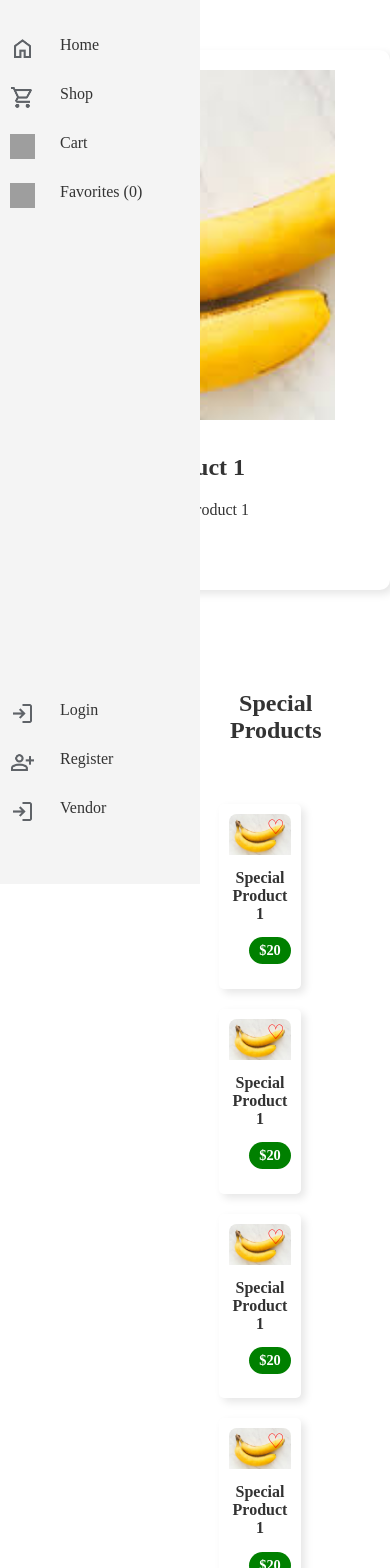
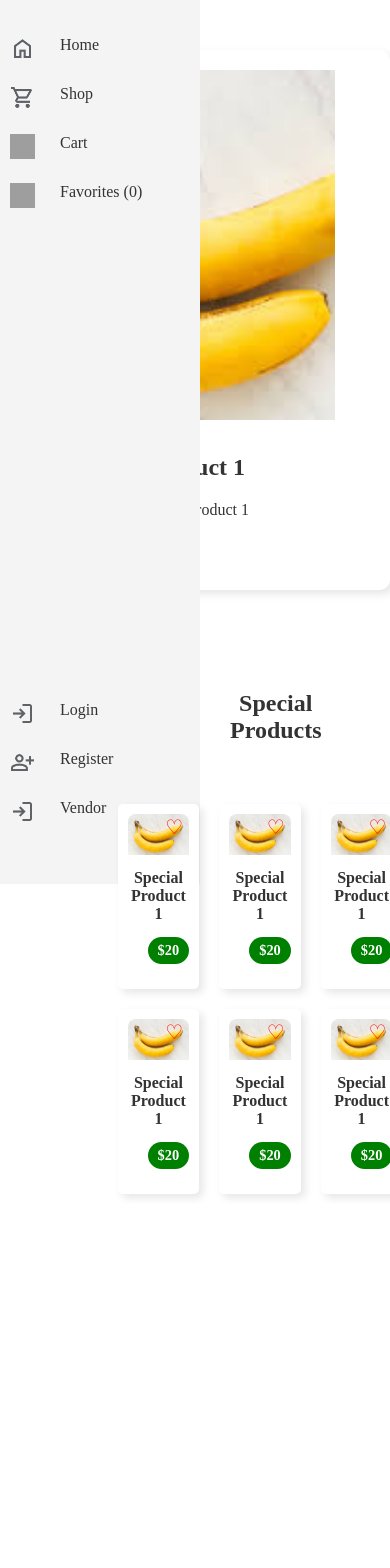
Before and after one commit to Brunsos/CS-476-Group-Project, a React (Vite) app in the folder frontend/: page / in a window 390 px wide. Shown: the top 1568 px of the page. After the commit the page ends 1204 px from the top, so only its background shows below. Built offline with nearby package versions, Linux system fonts and the light colour scheme; grey boxes are pictures that could not be loaded.

Commit message:
Update vendorPost.css

```diff
--- a/frontend/src/pages/css/vendorPost.css
+++ b/frontend/src/pages/css/vendorPost.css
@@ -50,15 +50,3 @@
 .input-group .input-field {
     width: 48%;
 }
-
-@media (max-width: 1200px) {
-    .special-product-list {
-        grid-template-columns: repeat(2, 1fr);
-    }
-}
-
-@media (max-width: 768px) {
-    .special-product-list {
-        grid-template-columns: repeat(1, 1fr);
-    }
-}
```
